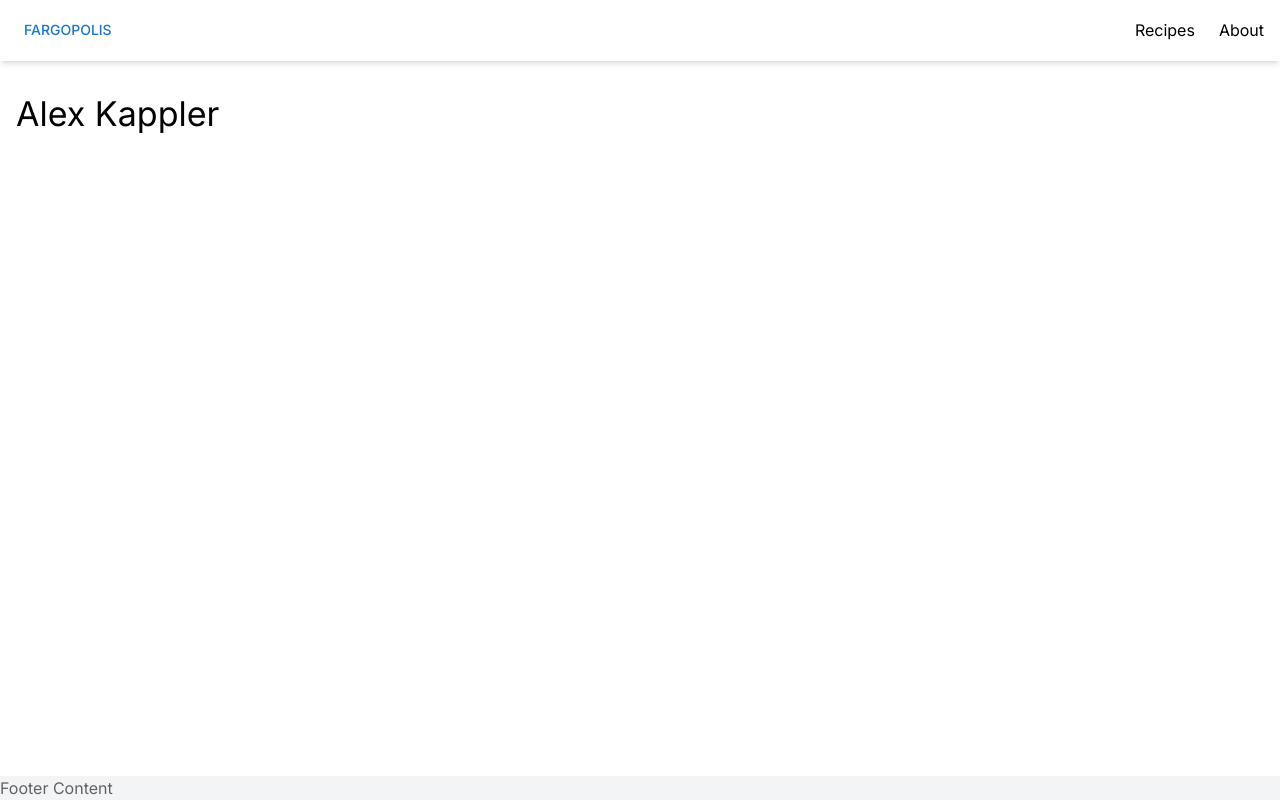
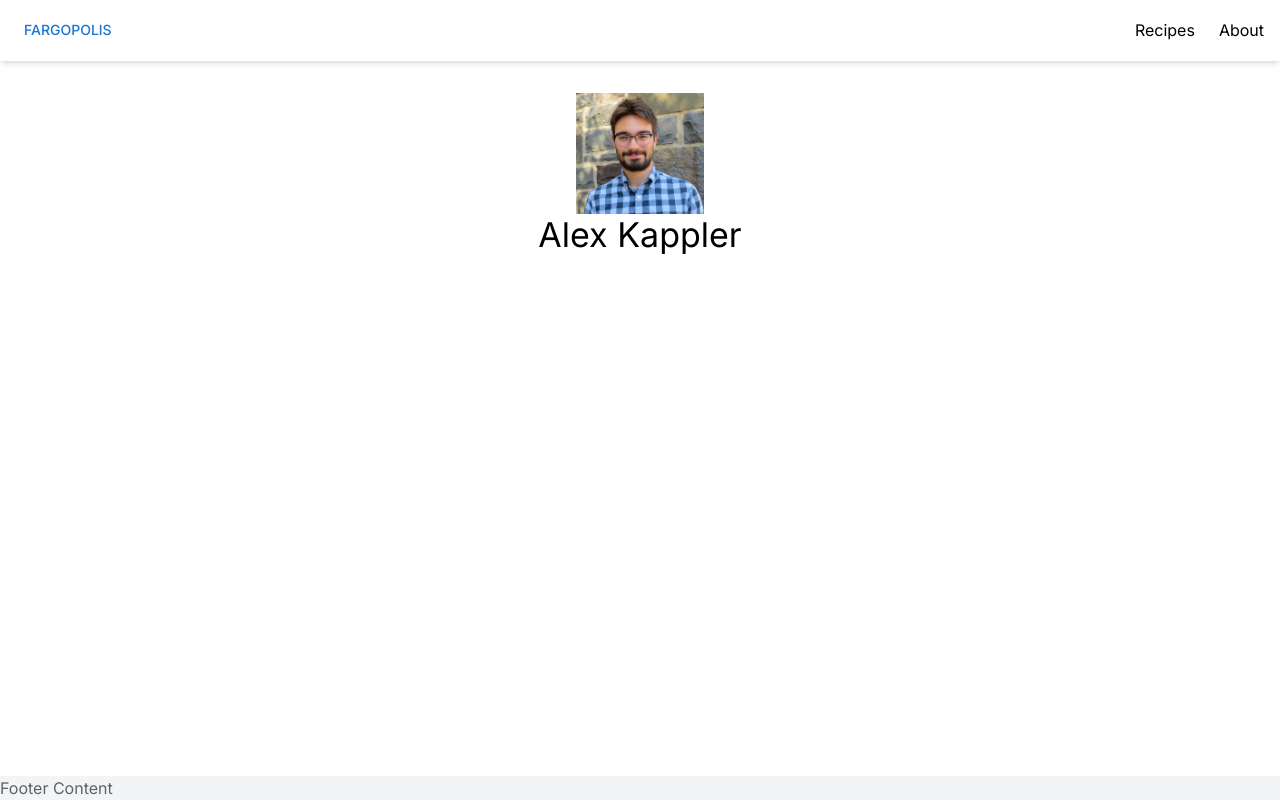
Before and after one commit to agkappler/Recipes, a Next.js app in the folder recipe-site/: page /about in a window 1280 px wide. Built offline with nearby package versions, Linux system fonts and the light colour scheme.

Commit message:
Add photo and formatting to about

```diff
--- a/recipe-site/app/about/page.tsx
+++ b/recipe-site/app/about/page.tsx
@@ -1,7 +1,9 @@
-import { Box, Typography } from "@mui/material"
+import { Box, Typography } from "@mui/material";
+import Image from "next/image";
 
 export default function About() {
-    return <Box className="container mx-auto px-4 py-8">
-        <Typography variant="h4" component="h1" gutterBottom>Alex Kappler</Typography>
+    return <Box className="flex flex-col justify-center align-items-center container mx-auto px-4 py-8">
+        <Image src={`/Alex_Kappler_Picture.jpg`} alt={"Alex Kappler"} width="128" height="128" className="m-auto" />
+        <Typography variant="h4" component="h1" textAlign="center">Alex Kappler</Typography>
     </Box>
 }
```
Also changed, not shown: recipe-site/public/Alex_Kappler_Picture.jpg (added).
